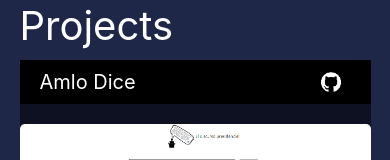
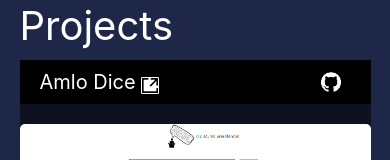
Before and after one commit to suastech/jsuastech, a React (Vite) app: page / in a window 390 px wide. Shown: the part 666-826 px from the top of the page. Built offline with nearby package versions, Linux system fonts and the light colour scheme.

Commit message:
go to tab icon

```diff
--- a/src/App.jsx
+++ b/src/App.jsx
@@ -29,7 +29,7 @@ function App() {
               <img src={github} alt="github" onClick={() => window.open('https://github.com/suastech', '_blank')}/>
               <img src={linkedin} alt="linkedin" onClick={() => window.open('https://www.linkedin.com/in/suastech/', '_blank')}/>
               <img src={twitter} alt="x" onClick={() => window.open('https://x.com/suaste86', '_blank')}/>
-              <img src={email} alt="email"/>
+              {/*<img src={email} alt="email"/>*/}
             </>
           }
         </div>
--- a/src/components/CarouselProjects.jsx
+++ b/src/components/CarouselProjects.jsx
@@ -3,6 +3,8 @@ import "../styles/Carousel.css";
 import { Carousel } from "react-responsive-carousel";
 import projects from "../assets/projects-list.json";
 import github from "../assets/images/github.png";
+import open from "../assets/images/open.png";
+
 import { useEffect, useState } from "react";
 
 function CarouselProjects() {
@@ -51,7 +53,11 @@ return (
       <div key={index} className="project-card">
 
         <div className="project-header">
+          <div style={{display:"flex"}}>
           <a href={project.deployLink} target="_blank">{project.title}</a>
+          <a href={project.deployLink} target="_blank"><div id="open-container"><img style={{width:"100%", hight:"auto"}} src={open} alt="open-icon"/></div></a>
+          </div>
+
           <a href={project.githubLink} target="_blank" id="github-container" ><img id="github-logo"src={github} alt="githubIcon"/></a>
         </div>
 
--- a/src/styles/Carousel.css
+++ b/src/styles/Carousel.css
@@ -10,10 +10,25 @@
   z-index: 2;
   padding: 15px 20px;
   display: flex;
+  justify-content: space-between;
   align-items: center;
-  justify-content: space-between;
   background-color: black;
 }
+#open-container {
+  background-color: white;
+  border: 2px solid rgb(255, 255, 255);
+  height: fit-content;
+  line-height: 0;
+  border-radius: 1px;
+  cursor: pointer;
+  width: 25px;
+  margin-left: 20px;
+  margin-top: 10px;
+  &:hover {
+    transform: scale(1.1);
+  }
+}
+
 
 .project-header a{
   text-decoration: none;
@@ -109,6 +124,13 @@
     font-size: 20px;
     padding: 10px 20px;
   }
+  #open-container {
+    margin-left: 5px;
+    margin-top: 7px;
+    width: 18px;
+    border: 1px solid rgb(255, 255, 255);
+
+  }
   #github-logo {
     height: 20px;
   }
@@ -134,7 +156,6 @@
   .tech-item {
     font-size: 11px;
     padding: 2px 5px;
-
   }
 
 
```
Also changed, not shown: src/assets/images/open.png (added).
